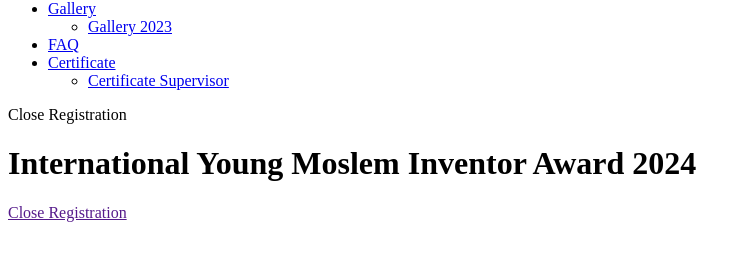
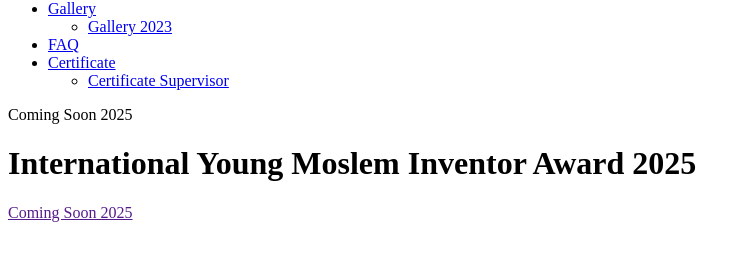
Before and after one commit to iysaofficial/iymia, a Next.js app: page /index-3 in a window 1280 px wide. Shown: the part 234-505 px from the top of the page, without its empty margins (0-751 px from the left). Built offline with nearby package versions, Linux system fonts and the light colour scheme.

Commit message:
coming soon

```diff
--- a/components/HomeDemo3/MainBanner.js
+++ b/components/HomeDemo3/MainBanner.js
@@ -10,10 +10,10 @@ const MainBanner = () => {
           <div className="row align-items-center">
             <div className="col-lg-5 col-md-12">
               <div className="banner-wrapper-content">
-                <span className="sub-title">Close Registration</span>
-                <h1>International Young Moslem Inventor Award 2024</h1>
+                <span className="sub-title">Coming Soon 2025</span>
+                <h1>International Young Moslem Inventor Award 2025</h1>
                 <a href="">
-                  <a className="default-btn">Close Registration</a>
+                  <a className="default-btn">Coming Soon 2025</a>
                 </a>
               </div>
             </div>
```
